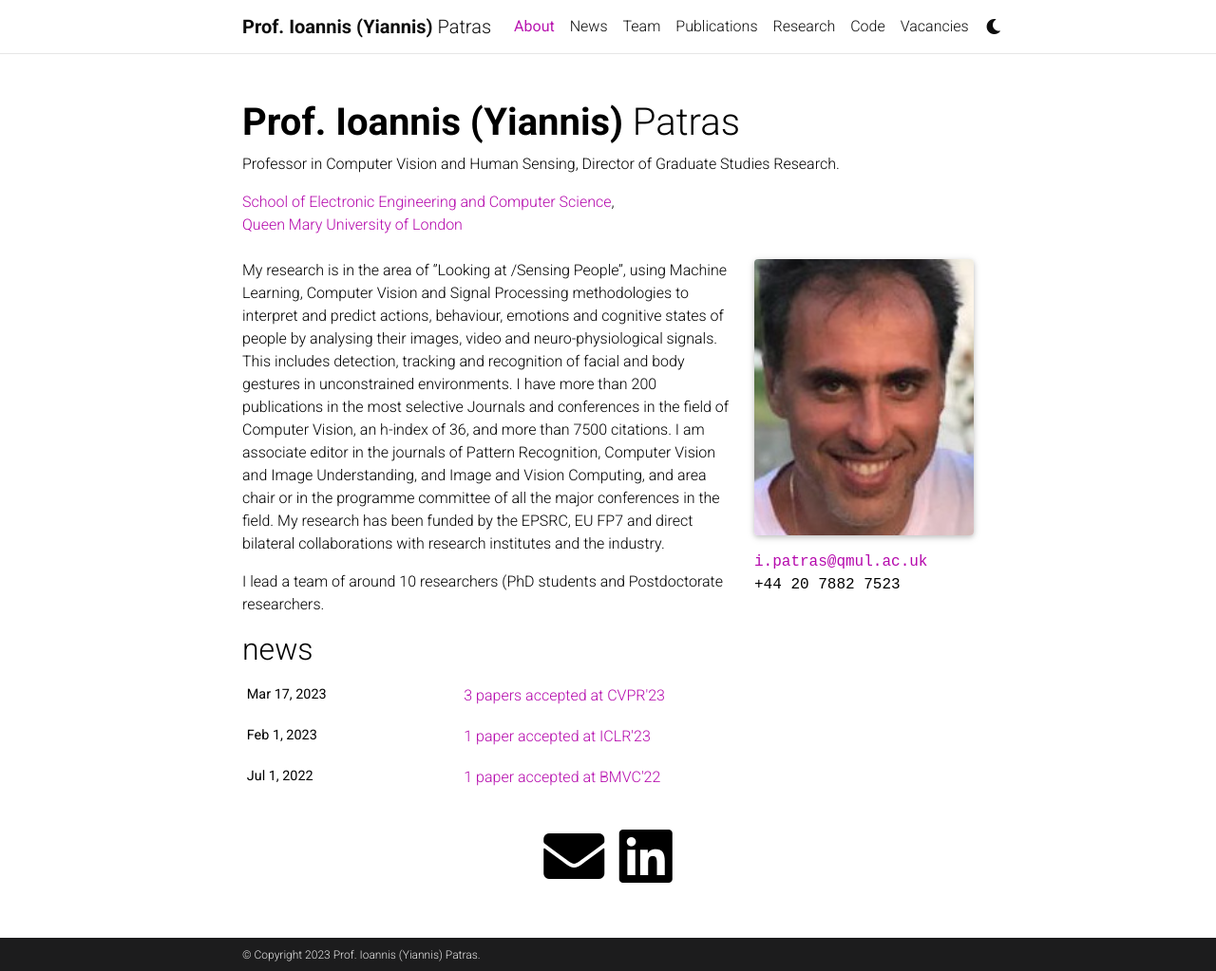
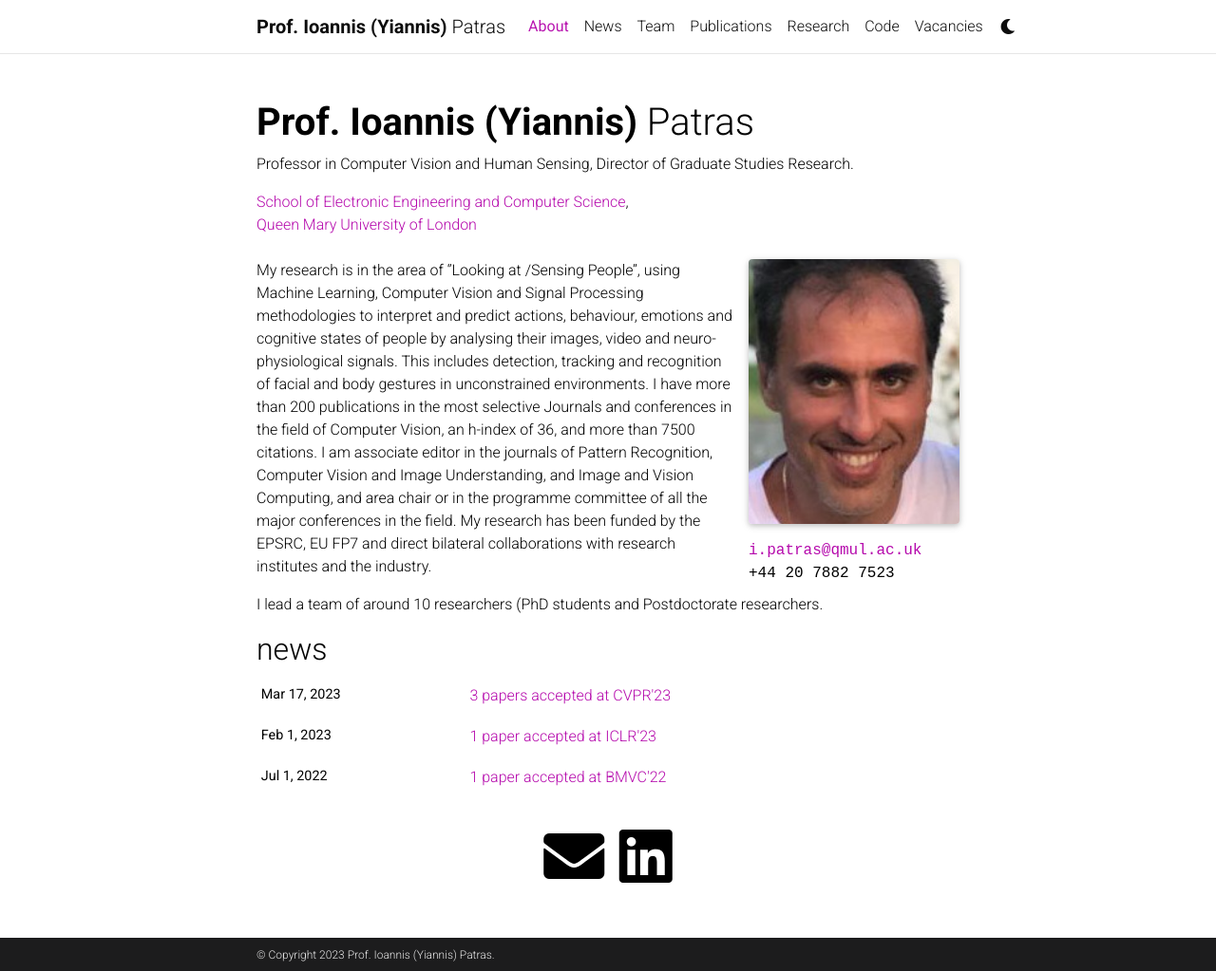
Before and after one commit to Computer-Vision-and-Human-Sensing-Lab/cvhs-website, a Jekyll site: the page built from _pages/about.md, in a window 1280 px wide and 1023 px high. Shown: the whole window at 95% size. Built offline with Jekyll 4.4.1, drawn with Linux system fonts in a browser that asks for light colours; full-size pictures stand in for the smaller copies a plugin makes; comment, search, counter and statistics services are not loaded; a style sheet for code colours, icons or effects is not loaded.

Commit message:
update mobile padding

```diff
--- a/assets/css/main.scss
+++ b/assets/css/main.scss
@@ -13,3 +13,8 @@ $max-content-width: {{ site.max_width }};
   "base",
   "distill"
 ;
+
+.container {
+  padding-right: 30px;
+  padding-left: 30px;
+}
```
